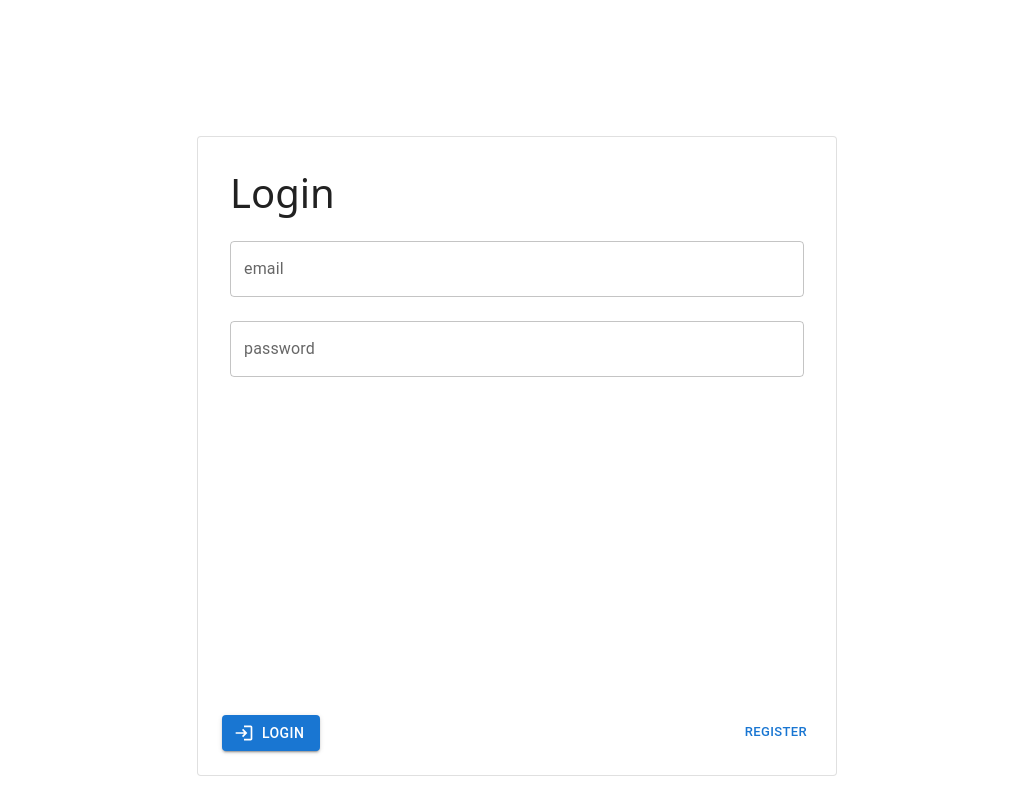
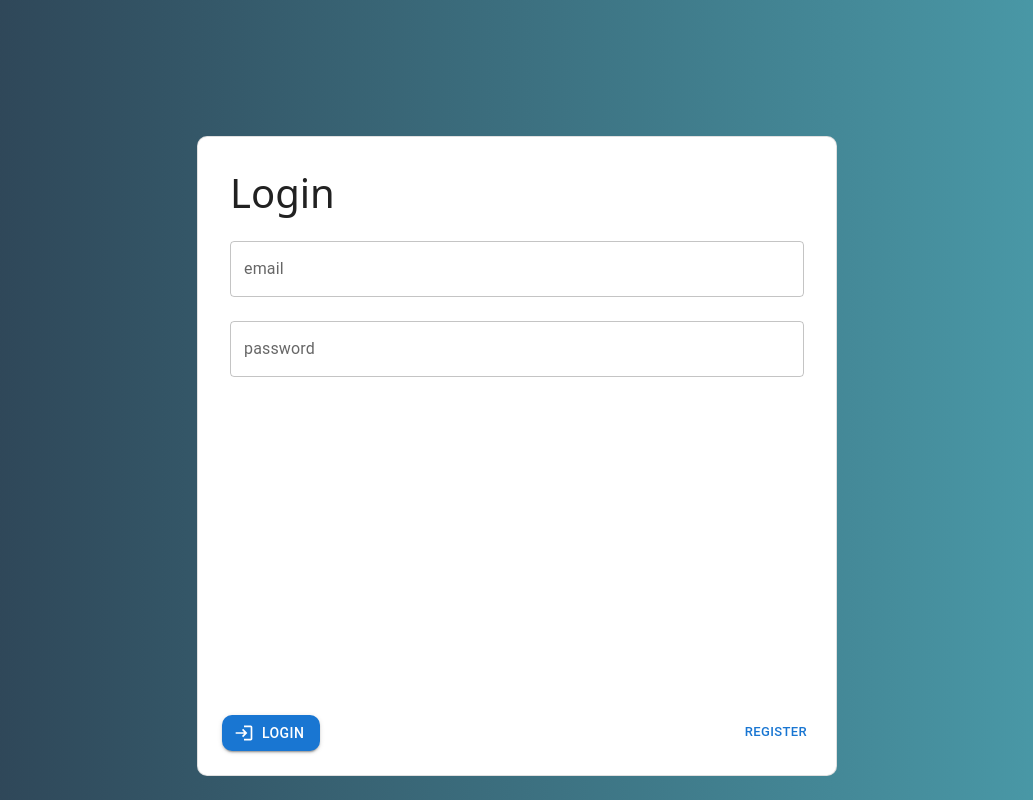
Before and after one commit to PaperUnicorn/thankful-bikes, a React (Create React App) app: page /welcome/login in a window 1280 px wide. Shown: the whole page, without its empty margins (123-1156 px from the left). Built offline with nearby package versions, Linux system fonts and the light colour scheme.

Commit message:
+ : cooler background

```diff
--- a/src/App.css
+++ b/src/App.css
@@ -48,3 +48,7 @@
   flex-direction: row;
   justify-content: space-between;
 }
+
+body{
+  background-image: linear-gradient(to right, #2c3e50, #4ca1af);
+}
--- a/src/pages/Authentication/Login.tsx
+++ b/src/pages/Authentication/Login.tsx
@@ -23,6 +23,7 @@ const style = {
     height: "40rem",
     width: "40rem",
     padding: "1rem",
+    borderRadius: "10px",
   },
 };
 
@@ -81,6 +82,7 @@ const Login: React.FC<any> = ({ sx }) => {
 
       <CardActions>
         <Button
+          sx={{ borderRadius: "10px" }}
           variant="contained"
           startIcon={<LoginIcon />}
           onClick={handleSubmit(login)}
```
